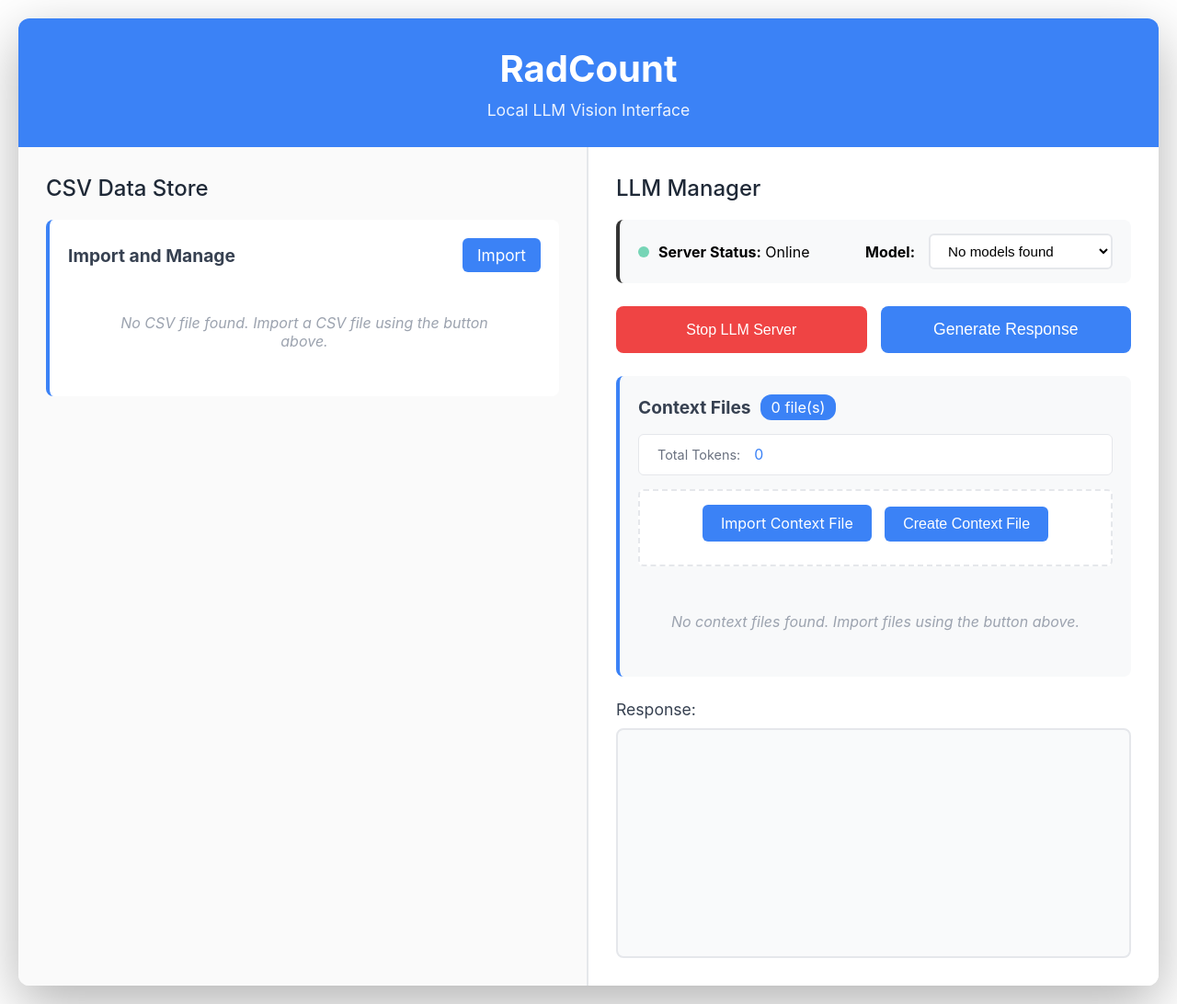
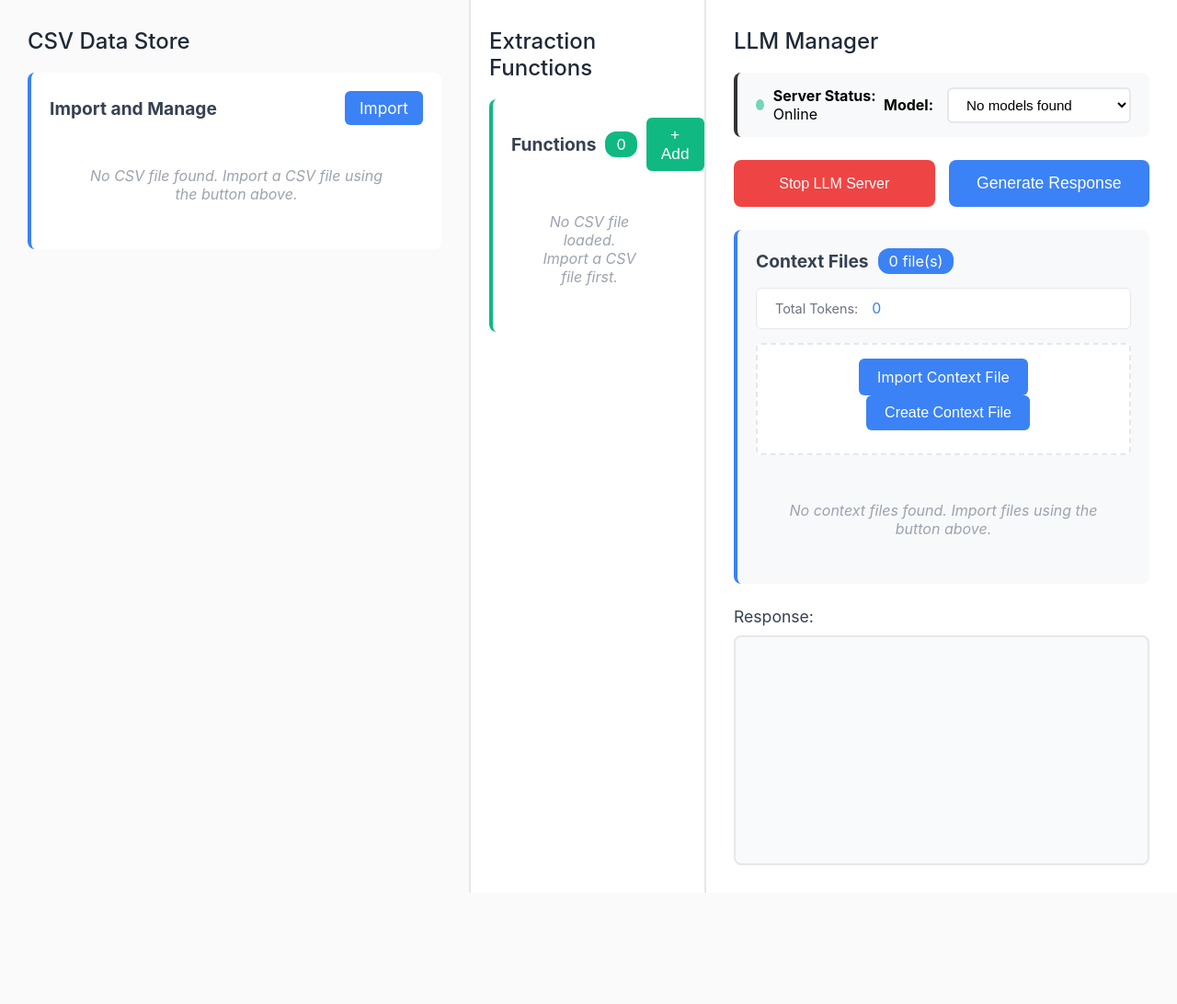
Before and after one commit to ehtbanton/RadCount, a Django app: page /llm/ in a window 1280 px wide. Shown: the whole page at 92% size. After the commit the page ends 971 px from the top, so only its background shows below. Run offline with Django 5.2, Linux system fonts and the light colour scheme; data that the repository does not hold is empty.

Commit message:
full screen layout

```diff
--- a/llm_interface/templates/llm_interface/home.html
+++ b/llm_interface/templates/llm_interface/home.html
@@ -15,52 +15,41 @@
             font-family: -apple-system, BlinkMacSystemFont, 'Segoe UI', Roboto, Oxygen, Ubuntu, Cantarell, sans-serif;
             background: #ffffff;
             min-height: 100vh;
+            margin: 0;
+            padding: 0;
+        }
+
+        .container {
+            width: 100vw;
+            height: 100vh;
+            background: white;
+            overflow: hidden;
             display: flex;
-            align-items: center;
-            justify-content: center;
-            padding: 20px;
-        }
-
-        .container {
-            max-width: 1600px;
-            margin: 0 auto;
-            background: white;
-            border-radius: 12px;
-            box-shadow: 0 20px 60px rgba(0,0,0,0.3);
-            overflow: hidden;
-        }
-
-        .header {
-            background: #3b82f6;
-            color: white;
-            padding: 30px;
-            text-align: center;
-        }
-
-        .header h1 {
-            font-size: 2.5em;
-            margin-bottom: 10px;
-        }
-
-        .header p {
-            opacity: 0.9;
-            font-size: 1.1em;
+            flex-direction: column;
         }
 
         .content {
             display: grid;
-            grid-template-columns: 1fr 1fr;
+            grid-template-columns: 1fr 0.5fr 1fr;
             gap: 0;
-            min-height: 600px;
+            flex: 1;
+            overflow: hidden;
         }
 
         .panel {
             padding: 30px;
+            overflow-y: auto;
         }
 
         .panel-left {
             border-right: 2px solid #e5e7eb;
             background: #fafafa;
+        }
+
+        .panel-middle {
+            border-right: 2px solid #e5e7eb;
+            background: #ffffff;
+            padding: 30px 20px;
         }
 
         .panel-right {
@@ -614,11 +603,6 @@
 </head>
 <body>
     <div class="container">
-        <div class="header">
-            <h1>RadCount</h1>
-            <p>Local LLM Vision Interface</p>
-        </div>
-
         <div class="content">
             <!-- Left Panel: Large Data Management -->
             <div class="panel panel-left">
@@ -664,21 +648,6 @@
                                 CSV Entry Viewer
                             </div>
 
-                            <!-- Extraction Functions Panel -->
-                            <div style="background: white; padding: 12px; border-radius: 6px; border: 1px solid #e5e7eb; margin-bottom: 15px;">
-                                <div style="display: flex; justify-content: space-between; align-items: center; margin-bottom: 10px;">
-                                    <span style="font-size: 0.9em; color: #6b7280; font-weight: 400;">Extraction Functions:</span>
-                                    <button
-                                        onclick="openExtractionModal('new')"
-                                        style="padding: 4px 10px; background: #3b82f6; color: white; border: none; border-radius: 4px; cursor: pointer; font-size: 0.8em;"
-                                    >
-                                        + Add Function
-                                    </button>
-                                </div>
-                                <div id="extraction-functions-container" style="display: flex; gap: 8px; flex-wrap: wrap;">
-                                    <!-- Function buttons will be populated by JavaScript -->
-                                </div>
-                            </div>
                             <div style="display: flex; gap: 10px; align-items: center; margin-bottom: 15px; flex-wrap: wrap;">
                                 <label for="entry-number" style="color: #6b7280; font-size: 0.9em;">Entry #:</label>
                                 <input
@@ -706,6 +675,47 @@
                     {% else %}
                         <div class="no-context">
                             No CSV file found. Import a CSV file using the button above.
+                        </div>
+                    {% endif %}
+                </div>
+            </div>
+
+            <!-- Middle Panel: Extraction Functions -->
+            <div class="panel panel-middle">
+                <h2 class="panel-title">Extraction Functions</h2>
+
+                <div class="context-section" style="background: white; border-left-color: #10b981;">
+                    <h2 style="display: flex; justify-content: space-between; align-items: center;">
+                        <span style="display: flex; align-items: center; gap: 10px;">
+                            Functions
+                            <span class="context-badge" id="function-count" style="background: #10b981;">
+                                0
+                            </span>
+                        </span>
+                        <button
+                            onclick="openExtractionModal('new')"
+                            class="create-btn"
+                            style="margin: 0; padding: 8px 16px; font-size: 0.9em; background: #10b981;"
+                            onmouseover="this.style.background='#059669'"
+                            onmouseout="this.style.background='#10b981'"
+                        >
+                            + Add
+                        </button>
+                    </h2>
+
+                    {% if csv_metadata %}
+                        <!-- Extraction Functions Panel -->
+                        <div style="background: #f8f9fa; padding: 15px; border-radius: 6px; border: 1px solid #e5e7eb; margin-top: 15px;">
+                            <div style="font-weight: 400; color: #374151; margin-bottom: 12px; font-size: 0.95em;">
+                                Click a function to extract data from the CSV file. Right-click to edit.
+                            </div>
+                            <div id="extraction-functions-container" style="display: flex; gap: 8px; flex-wrap: wrap; min-height: 60px;">
+                                <!-- Function buttons will be populated by JavaScript -->
+                            </div>
+                        </div>
+                    {% else %}
+                        <div class="no-context" style="margin-top: 15px;">
+                            No CSV file loaded. Import a CSV file first.
                         </div>
                     {% endif %}
                 </div>
@@ -1619,6 +1629,12 @@
             // Sort by function ID (number)
             const sortedIds = Object.keys(extractionFunctions).sort((a, b) => parseInt(a) - parseInt(b));
 
+            // Update function count badge
+            const countBadge = document.getElementById('function-count');
+            if (countBadge) {
+                countBadge.textContent = sortedIds.length;
+            }
+
             sortedIds.forEach(id => {
                 const func = extractionFunctions[id];
                 const button = document.createElement('button');
```
